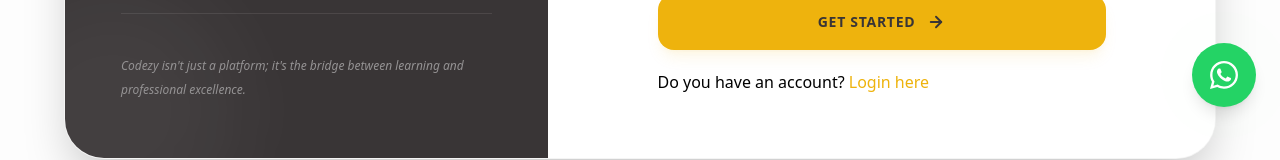
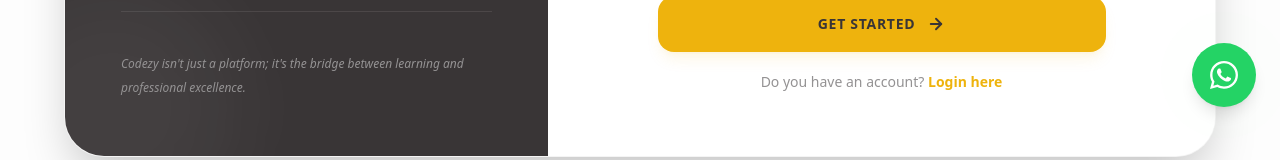
Before and after one commit to Shajidaa/codezy-frontend, a Next.js app: page /register in a window 1280 px wide. Shown: the part 669-829 px from the top of the page. Built offline with nearby package versions, Linux system fonts and the light colour scheme; no server answers.

Commit message:
update the register page

```diff
--- a/app/(marketing)/register/page.tsx
+++ b/app/(marketing)/register/page.tsx
@@ -205,9 +205,14 @@
                   <>Get Started <ArrowRight size={18} strokeWidth={2.5} /></>
                 )}
               </motion.button>
-                 <div>
-        <p>Do you have an account? <Link href="/login" className="text-[#EEB30D] hover:underline">Login here</Link></p>
-      </div>
+              <div className="text-center mt-4">
+                <p className="text-sm text-[#949293] font-medium">
+                  Do you have an account?{' '}
+                  <Link href="/login" className="text-[#EEB30D] hover:underline font-bold">
+                    Login here
+                  </Link>
+                </p>
+              </div>
             </form>
           </div>
 
@@ -234,14 +239,29 @@
   );
 }
 
-function FloatingInput({ label, type, placeholder, value, onChange, icon, isPassword, showPassword, onTogglePassword }:
-   { label: string;
-    type: string;
-    onChange: (value: string) => void;
-    icon: React.ReactNode;
-    isPassword: boolean;
-    showPassword: boolean;
-    onTogglePassword: () => void;placeholder: string; value: string; }) {
+interface FloatingInputProps {
+  label: string;
+  type: string;
+  onChange: (value: string) => void;
+  icon: React.ReactNode;
+  placeholder: string;
+  value: string;
+  isPassword?: boolean;
+  showPassword?: boolean;
+  onTogglePassword?: () => void;
+}
+
+function FloatingInput({
+  label,
+  type,
+  placeholder,
+  value,
+  onChange,
+  icon,
+  isPassword = false,
+  showPassword = false,
+  onTogglePassword
+}: FloatingInputProps) {
   return (
     <div className="group space-y-1.5">
       <label className="text-[11px] font-black uppercase tracking-widest text-[#949293] block px-1 group-focus-within:text-[#EEB30D] transition-colors duration-200">
@@ -261,7 +281,7 @@
         />
 
         {/* Eye/EyeOff Icon Trigger */}
-        {isPassword && (
+        {isPassword && onTogglePassword && (
           <button
             type="button"
             onClick={onTogglePassword}
@@ -271,7 +291,6 @@
           </button>
         )}
       </div>
-
     </div>
   );
 }
```
